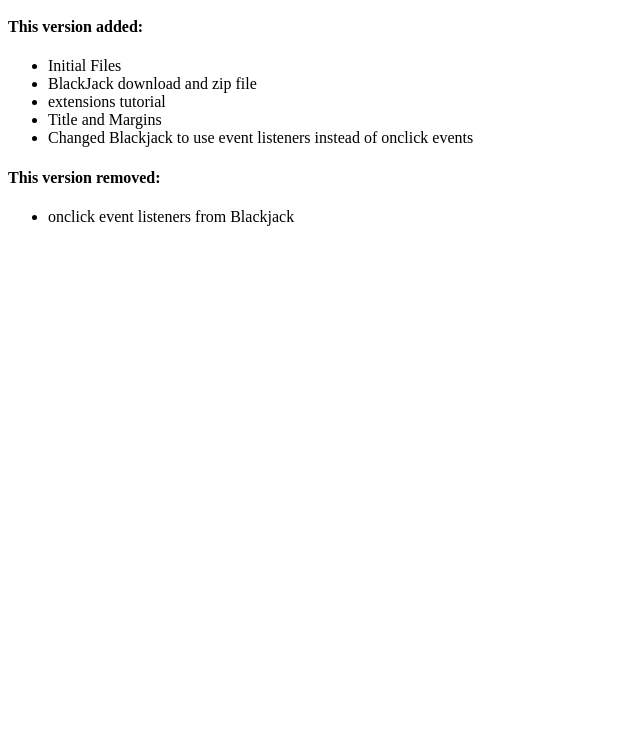
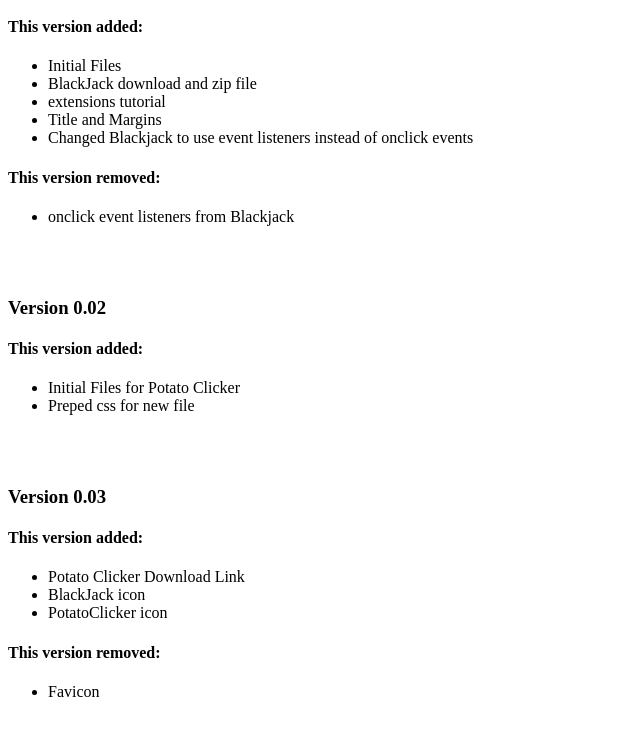
Before and after one commit to PotatoNick26/Extensions-Changelog, a plain HTML site: page index.html in a window 1280 px wide. Shown: the part 105-840 px from the top of the page, without its empty margins (0-640 px from the left). Before the commit the page ends 800 px from the top, so only its background shows below. Drawn offline with Linux system fonts and the light colour scheme.

Commit message:
latest changes

```diff
--- a/index.html
+++ b/index.html
@@ -18,6 +18,27 @@
             <h4>This version removed:</h4>
             <ul>
                 <li>onclick event listeners from Blackjack</li>
+            </ul> <br><br>
+
+            <h3>Version 0.02</h3>
+            <h4>This version added:</h4>
+                <ul>
+                    <li>Initial Files for Potato Clicker</li>
+                    <li>Preped css for new file</li>
+                </ul> <br><br>
+
+                <h3>Version 0.03</h3>
+            <h4>This version added:</h4>
+                <ul>
+                    <li>Potato Clicker Download Link</li>
+                    <li>BlackJack icon</li>
+                    <li>PotatoClicker icon</li>
+                </ul>
+                <h4>This version removed:</h4>
+            <ul>
+                <li>Favicon</li>
             </ul>
+                <br><br>
+
         </body>
     </html>
```
